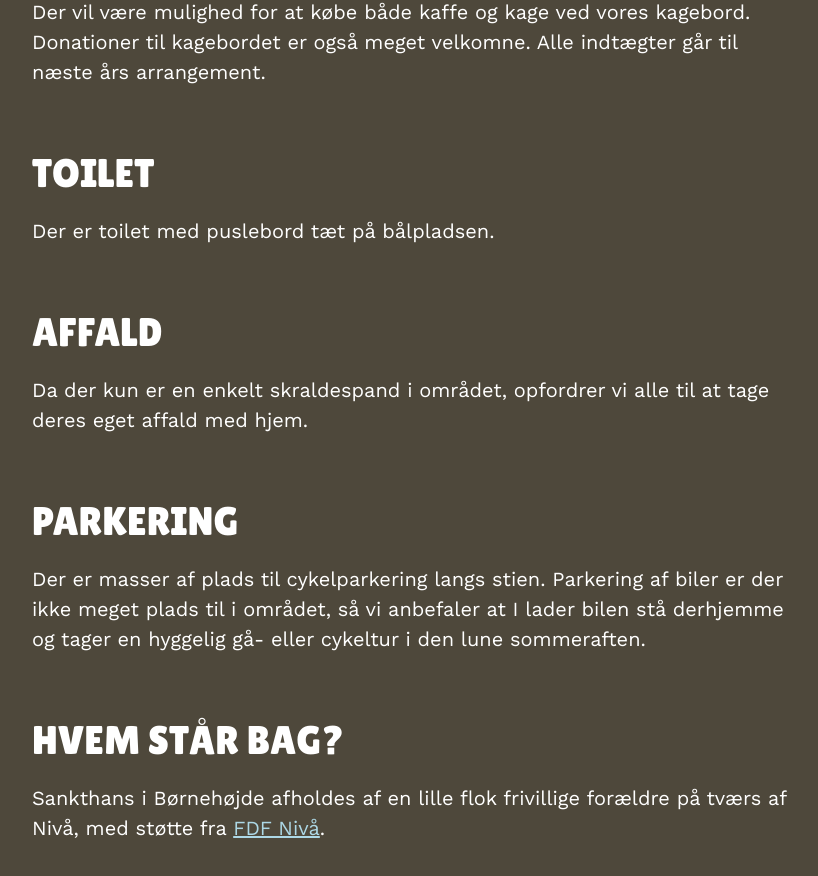
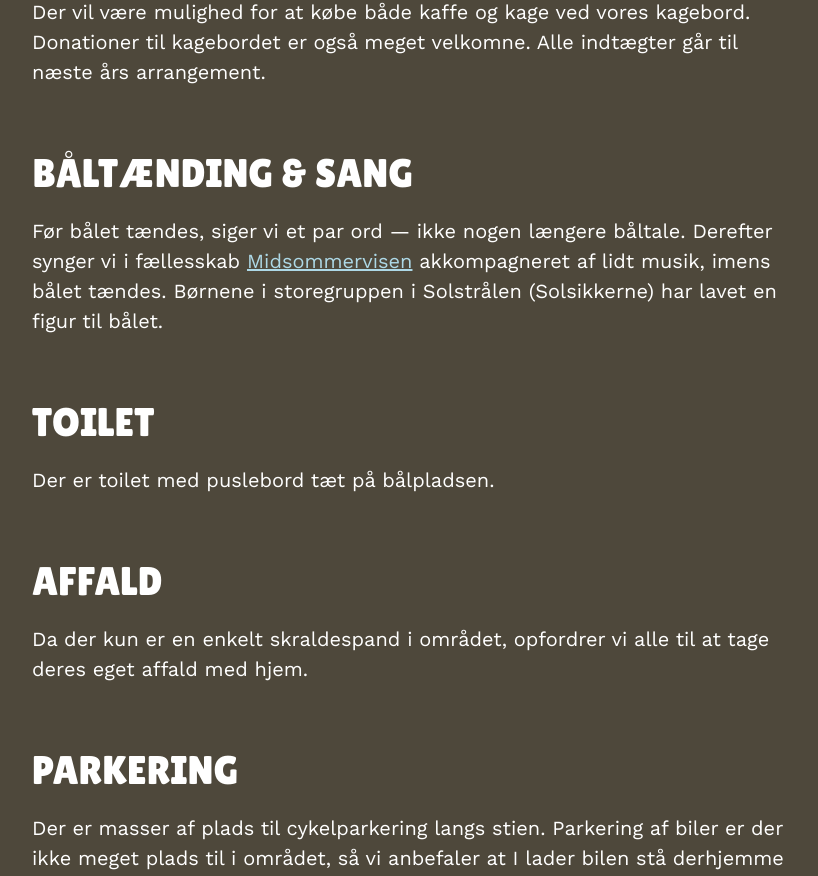
Before and after one commit to Znegl/sankthans-i-boernehoejde, a Vue app: page / in a window 1280 px wide. Shown: the part 1929-2805 px from the top of the page, without its empty margins (224-1042 px from the left). Built offline with nearby package versions, Linux system fonts and the light colour scheme.

Commit message:
Added fire & song info

```diff
--- a/src/App.vue
+++ b/src/App.vue
@@ -35,6 +35,10 @@ inject();
       <p>Der er to bålpladser til rådighed for grillning, men vi forventer at blive flere hundrede mennesker, så det er ikke sikkert at der er plads til at alle kan grille på samme tid.</p>
       <h3>Kaffe & kage</h3>
       <p>Der vil være mulighed for at købe både kaffe og kage ved vores kagebord. Donationer til kagebordet er også meget velkomne. Alle indtægter går til næste års arrangement.</p>
+    </section>
+    <section class="text-section">
+      <h2>Båltænding & sang</h2>
+      <p>Før bålet tændes, siger vi et par ord — ikke nogen længere båltale. Derefter synger vi i fællesskab <a href="https://hojskolesangbogen.dk/om-sangbogen/historier-om-sangene/m-n/midsommervise">Midsommervisen</a> akkompagneret af lidt musik, imens bålet tændes. Børnene i storegruppen i Solstrålen (Solsikkerne) har lavet en figur til bålet.</p>
     </section>
     <section class="text-section">
       <h2>Toilet</h2>
```
